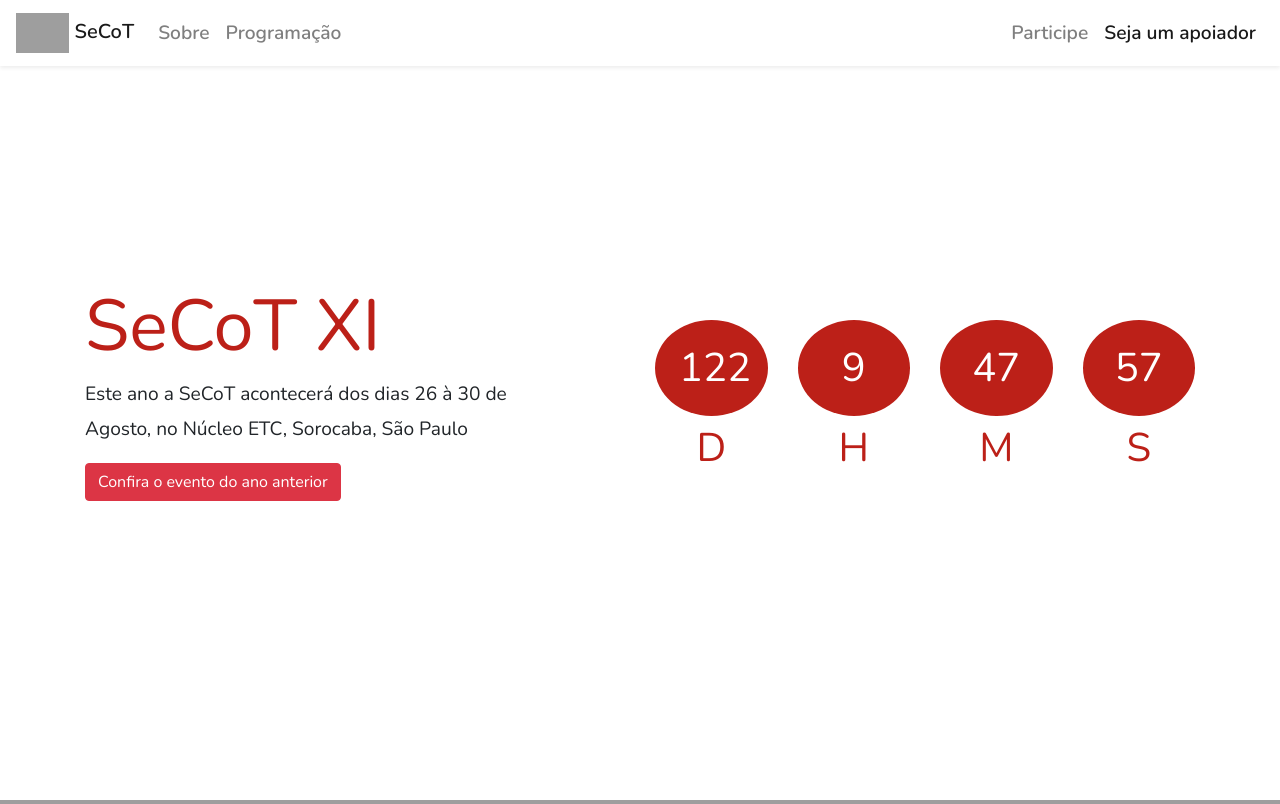
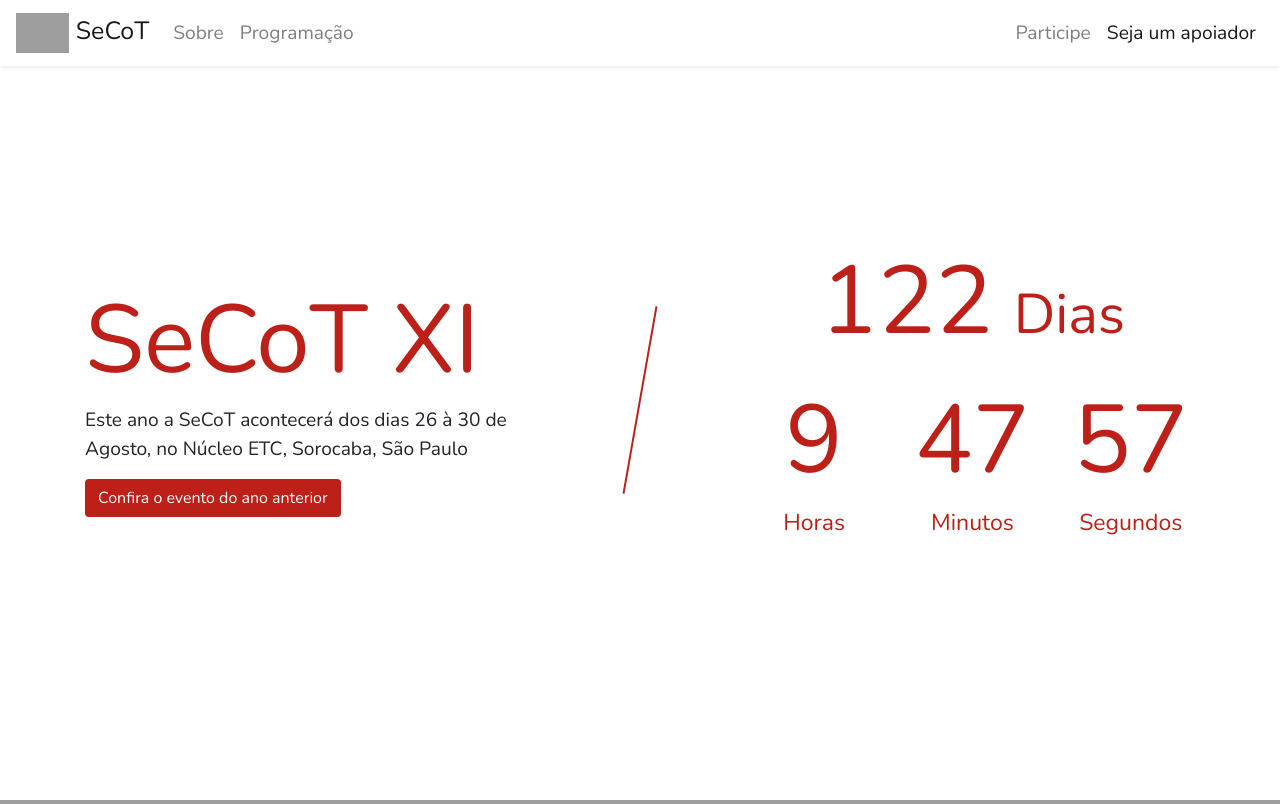
Before and after one commit to rabbit11/secot-landing-page, a PHP site: page /index.html in a window 1280 px wide. Shown: the top 804 px of the page. Run offline with PHP 8.4, Linux system fonts and the light colour scheme; some libraries are stand-ins or nearby versions; grey boxes are pictures that could not be loaded.

Commit message:
mudanças finais para o deploy

```diff
--- a/index.html
+++ b/index.html
@@ -1,5 +1,6 @@
 <!doctype html>
 <html lang="en">
+
 <head>
     <link rel="icon" type="image/png" href="https://secot.com.br/favicon.png">
     <title>SeCoT</title>
@@ -12,6 +13,7 @@
     <link rel="stylesheet" href="https://use.fontawesome.com/releases/v5.8.1/css/all.css" integrity="sha384-50oBUHEmvpQ+1lW4y57PTFmhCaXp0ML5d60M1M7uH2+nqUivzIebhndOJK28anvf" crossorigin="anonymous">
     <link rel="stylesheet" href="styles.css">
 </head>
+
 <body data-spy="scroll" data-target="#mainNavbar">
     <section class="top-bar">
         <nav id="mainNavbar" class="navbar navbar-expand-lg navbar-light fixed-top shadow-sm">
@@ -37,44 +39,39 @@
         </nav>
     </section>
 
-    <section id="banner" class="d-flex align-items-center">
-      <div class="container">
-        <div class="d-flex row align-items-center justify-content-center">
-          <div class="col-md-5">
-            <h1 class="display-3 title">SeCoT XI</h1>
-            <p id="texto">Este ano a SeCoT acontecerá dos dias 26 à 30 de Agosto, no Núcleo ETC, Sorocaba, São Paulo<p>
-            <a class="btn btn-danger" href="https://secot.com.br/">Confira o evento do ano anterior</a>
-          </div>
-          <div class="col-md-1"></div>
-          <!-- <div id="countDown" class="col-md-6 text-center title pt-3 shadow-lg rounded"> -->
-          <div class="d-none d-md-block col-md-6 text-center title">
-            <div class="row">
-              <div class="col-3">
-                <h1 id="dias" class="countDown display-5 rounded-circle p-4"></h1>
-              </div>
-              <div class="col-3">
-                <h1 class="countDown display-5 rounded-circle p-4" id="horas"></h1>
-              </div>
-              <div class="col-3">
-                <h1 class="countDown display-5 rounded-circle p-4" id="minutos"></h1>
-              </div>
-              <div class="col-3">
-                <h1 class="countDown display-5 rounded-circle p-4" id="segundos"></h1>
+    <section id="banner" class="full-height vertical-center container">
+        <div class="vertical-center row">
+            <div class="col-12 col-md-5">
+                <h1 class="display-3 text-red text-center text-md-left mt-5 mt-md-0">SeCoT XI</h1>
+                <p>
+                    Este ano a SeCoT acontecerá dos dias 26 à 30 de Agosto, no Núcleo ETC, Sorocaba, São Paulo
+                </p>
+                <div class="text-center text-md-left">
+                    <a class="btn btn-red" href="https://secot.com.br/">Confira o evento do ano anterior</a>
                 </div>
             </div>
+            <div class="d-none d-md-block col-md line right-rotate bg-red"></div>
+            <div class="d-md-none my-3 col"></div>
+            <div class="counter col-12 col-md-5 text-red text-center">
                 <div class="row">
-              <div class="col-3">
-                <h1 class="display-5">D</h1>
+                    <div class="col-12">
+                        <span id="dias" class="display-1"></span>
+                        <span class="mx-2"></span>
+                        <span class="display-4">Dias</span>
                     </div>
-              <div class="col-3">
-                <h1 class="display-5">H</h1>
                 </div>
-              <div class="col-3">
-                <h1 class="display-5">M</h1>
+                <div class="row mt-4">
+                    <div class="col-4">
+                        <h1 class="display-4 mx-auto" id="horas"></h1>
+                        <p class="label">Horas</p>
                     </div>
-              <div class="col-3">
-                <h1 class="display-5">S</h1>
+                    <div class="col-4">
+                        <h1 class="display-4 mx-auto" id="minutos"></h1>
+                        <p class="label">Minutos</p>
                     </div>
+                    <div class="col-4">
+                        <h1 class="display-4 mx-auto" id="segundos"></h1>
+                        <p class="label">Segundos</p>
                     </div>
                 </div>
             </div>
@@ -82,119 +79,115 @@
     </section>
 
     <section class="conteudo">
-      <section id="sobre" class="d-flex align-items-center">
+        <section id="sobre" class="vertical-center full-height bg-red">
             <div class="container">
                 <div class="d-flex row align-items-center justify-content-center">
                     <div class="col-md-6">
                         <!-- <h1 class="display-3 text-center">espaço para imagem</h1> -->
                         <!-- <img src="https://secot.com.br/img/logo_round.png" alt="logo SeCoT" class="mx-auto d-block"> -->
                     </div>
-            <div class="col-md-6 ">
-              <h1 class="display-3 text-center">Sobre</h1>
-              <p>A SeCoT XI é a 11ª edição da Semana da Computação e Tecnologia da Universidade Federal de São Carlos - campus
-                Sorocaba.</p>
+                    <div class="col-md-6">
+                        <h1 class="display-4 text-center">Sobre</h1>
+                        <p>
+                            A SeCoT XI é a 11ª edição da Semana da Computação e Tecnologia da Universidade Federal de São Carlos - campus Sorocaba.
+                        </p>
 
-              <p>Criada em 2009, a SeCoT é um evento organizado e promovido anualmente pelos alunos do curso com o apoio de docentes da
-                área e considerada um dos maiores eventos acadêmicos sobre tecnologia da região.</p>
+                        <p>
+                            Criada em 2009, a SeCoT é um evento organizado e promovido anualmente pelos alunos do curso com o apoio de docentes da área e considerada um dos maiores eventos acadêmicos sobre tecnologia da região.
+                        </p>
 
-                <p>A SeCoT é um evento que conta com diversas palestras, workshops e minicursos com o objetivo de apresentar e debater temas relacionados à
-                  Computação, bem como suas aplicações em diversas áreas com ênfase em novas tecnologias e tendências do mercado.
+                        <p>
+                            A SeCoT é um evento que conta com diversas palestras, workshops e minicursos com o objetivo de apresentar e debater temas relacionados à Computação, bem como suas aplicações em diversas áreas com ênfase em novas tecnologias e tendências do mercado.
                         </p>
-                <!-- <p>
-                  Sempre tentando trazer o melhor na área de tecnologia e suas diversas áreas, a semana é aberta para toda a comunidade de
-                  Sorocaba, contribuindo para consolidar a cidade como uma região atrativa para captação de programadores e instalação de
-                  empresas de tecnologia.</p> -->
                     </div>
                 </div>
             </div>
         </section>
 
-        <section id="programacao" class="d-flex align-items-center">
-          <div class="container">
-            <div class="d-flex row align-items-center justify-content-center">
+        <section id="programacao" class="container">
+            <div class="vertical-center full-height row">
                 <div class="col-md-6">
-                <h1 class="display-4 text-center title"> < Programação /></h1>
-                <p>A SeCoT XI tem duração dos dias 26/08 - 30/08, onde todos os dias traremos diferentes
-                  palestras e mini cursos focados na área de tecnologia. O evento tem duração das 9h-18h
-                  incluindo coffee-break entre palestras. Além disso no último dia de evento acontece uma
-                  mini maratona de programação na UFSCar Sorocaba.</p>
-                  <p>Ainda não possuímos uma lineup definida, por isso nos acompanhe no em nossas redes sociais para não ficar de fora!
+                    <h1 class="display-4 text-center text-red">&lt; Programação /&gt;</h1>
+                    <p>
+                        A SeCoT XI tem duração dos dias 26/08 - 30/08, onde todos os dias traremos diferentes palestras e mini cursos focados na área de tecnologia. O evento tem duração das 9h-18h incluindo coffee-break entre palestras. Além disso no último dia de evento acontece
+                        uma mini maratona de programação no campus da universidade.
+                    </p>
+                    <p>
+                        Ainda não possuímos uma lineup definida, por isso nos acompanhe em nossas redes sociais para não ficar de fora!
                     </p>
                 </div>
-                <div class="col-md-6 text-center">
-                  <a href="https://www.facebook.com/secot.ufscar/"><i class="fab fa-facebook mr-5"></i></a>
-                  <a href="https://instagram.com/secot.ufscar?utm_source=ig_profile_share&igshid=1rqqywzf0pb4r"><i class="fab fa-instagram ml-5"></i></a>
-                  <!-- <p>Espaço para imagem do evento</p> -->
-                  <!-- <img src="https://scontent.fsod3-1.fna.fbcdn.net/v/t31.0-8/18489878_1561324023910026_3863293913079333034_o.jpg?_nc_cat=104&_nc_ht=scontent.fsod3-1.fna&oh=426db539342aa8cfebdb36fd31df6500&oe=5D713B61" alt=""> -->
+                <div class="col-md-6 d-flex justify-content-around mb-5 mb-md-0">
+                    <a href="https://www.facebook.com/secot.ufscar/">
+                        <i class="fab fa-facebook text-red fa-9x"></i>
+                    </a>
+                    <a href="https://instagram.com/secot.ufscar?utm_source=ig_profile_share&igshid=1rqqywzf0pb4r">
+                        <i class="fab fa-instagram text-red fa-9x"></i>
+                    </a>
+                </div>
+            </div>
+        </section>
+
+        <section id="participe" class="text-white">
+            <div class="container">
+                <div class="vertical-center full-height row">
+                    <div class="ml-auto col-md-6">
+                        <h1 class="display-4 text-center">
+                            Participe
+                        </h1>
+                        <p>
+                            A participação na SeCoT XI é gratuita para todos! Sendo necessária apenas uma inscrição prévia para garantir a sua vaga!
+                        </p>
+                        <p>
+                            As inscrições serão liberadas em nosso site, assim que a lineup for definida.
+                        </p>
                     </div>
                 </div>
             </div>
         </section>
 
-          <section id="participe" class="d-flex align-items-center">
-            <div class="container">
-              <div class="d-flex row align-items-right justify-content-center">
-                <div class="col-md-6 order-2 order-md-1">
+        <section id="apoiadores" class="container">
+            <div class="vertical-center full-height">
+                <div class="w-100 d-flex row align-items-center justify-content-center">
+                    <div class="col-md-6 text-center">
+                        <h1 class="display-4 text-center text-red">Seja um apoiador</h1>
+                        <p>
+                            Deseja se tornar um apoiador do evento?
+                        </p>
+                        <p>
+                          Basta preencher o formulário e entraremos em contanto com você!
+                        </p>
                     </div>
-                <div class="col-md-6 order-1 order-md-2">
-                  <h1 class="display-4 text-center">
-                    Participe
-                  </h1>
-                  <p>A participação na SeCoT XI é gratuita para todos!
-                    Sendo necessária apenas uma inscrição prévia para garantir sua vaga!</p>
-                  <p>
-                    As inscrições serão liberadas em nosso site,
-                    assim que a lineup for definida.<p>
+                    <div class="col-md-6 text-center">
+                        <a class="btn btn-red" href="https://bit.ly/2ZvGzDe">
+                            <i class="fas fa-external-link-alt"></i> Acessar o formulário
+                        </a>
                     </div>
                 </div>
             </div>
         </section>
-
-          <section id="apoiadores" class="d-flex align-items-center">
+        <section id="organizacao" class="organizacao full-height vertical-center bg-red">
             <div class="container">
-              <div class="d-flex row align-items-center justify-content-center">
-                <div class="col-md-6 ">
-                  <h1 class="display-4 text-center title">Seja um apoiador</h1>
-                  <p>Deseja se tornar um apoiador do evento? Basta preencher o formulário e entraremos em
-                    contanto com você!
-                  </p>
-                </div>
-                <div class="col-md-6 text-center">
-                  <a class="badge badge-danger text-wrap" href="https://bit.ly/2ZvGzDe">Formulário de interesse</a>
-                </div>
-              </div>
-            </div>
-          </section>
-          <section id="organizacao" class="d-flex align-items-center">
-            <div class="container">
-              <div class="row ">
-                <div class="col-md-6">
                 <h1 class="display-4 text-center">Organização</h1>
-                  <div class="row">
-                    <div class="col-md-6 text-center">
-                      <img class="w-100 mx-auto"src="https://secot.com.br/img/logo_ufscar.png" alt="logo ufscar" srcset="">
-                    </div>
-                    <div class="col-md-6 text-center">
-                      <img class="w-75 mx-auto"src="https://secot.com.br/img/logo_caccs.png" alt="logo Centro Acadêmico BCC" srcset="">
-                    </div>
-                  </div>
-                </div>
-                <div class="col-md-6 mx-auto">
-                  <h1 class="display-4 text-center">Desenvolvido por</h1>
-                  <p class="mt-3 ml-5 ">
-                    <a class="badge badge-danger text-wrap" href="https://github.com/rabbit11">Pedro Coelho</a> e
-                    <a class="badge badge-danger text-wrap" href="https://github.com/nathamcoracini">Natham Coracini</a>
-                  </p>
-                </div>
+                <div class="d-flex justify-content-around vertical-center flex-wrap">
+                    <img class="img-fluid" src="https://secot.com.br/img/logo_ufscar.png" alt="logo ufscar">
+                    <img class="img-fluid" src="https://secot.com.br/img/logo_caccs.png" alt="logo Centro Acadêmico BCC">
                 </div>
             </div>
         </section>
     </section>
+    <footer class="bg-dark-red py-1">
+        <p class="text-center my-2">
+            Desenvolvido por
+            <a class="badge badge-light text-wrap" href="https://github.com/rabbit11">Pedro Coelho</a> e
+            <a class="badge badge-light text-wrap" href="https://github.com/nathamcoracini">Natham Coracini</a>
+        </p>
+    </footer>
     <!-- Optional JavaScript -->
     <!-- jQuery first, then Popper.js, then Bootstrap JS -->
-  <script src="https://code.jquery.com/jquery-3.3.1.slim.min.js" integrity="sha384-q8i/X+965DzO0rT7abK41JStQIAqVgRVzpbzo5smXKp4YfRvH+8abtTE1Pi6jizo" crossorigin="anonymous"></script>
+    <script src="https://code.jquery.com/jquery-3.4.0.min.js"></script>
     <script src="https://cdnjs.cloudflare.com/ajax/libs/popper.js/1.14.7/umd/popper.min.js" integrity="sha384-UO2eT0CpHqdSJQ6hJty5KVphtPhzWj9WO1clHTMGa3JDZwrnQq4sF86dIHNDz0W1" crossorigin="anonymous"></script>
     <script src="https://stackpath.bootstrapcdn.com/bootstrap/4.3.1/js/bootstrap.min.js" integrity="sha384-JjSmVgyd0p3pXB1rRibZUAYoIIy6OrQ6VrjIEaFf/nJGzIxFDsf4x0xIM+B07jRM" crossorigin="anonymous"></script>
     <script src="script.js"></script>
 </body>
+
 </html>
--- a/styles.css
+++ b/styles.css
@@ -1,104 +1,122 @@
-body{
+body {
     font-family: 'Nunito', sans-serif;
     overflow-x: hidden;
 }
 
-#banner{
-    /* display: flex;
-    flex-flow: column;
-    height: 100%;
-    flex-grow: 1; */
-    vertical-align: middle;
-    line-height: 35px;
-    min-height: 100vh;
-    min-width: 100vw;
+.bg-red {
+    background-color: #BC2018;
+    color: #FFFFFF;
 }
 
-#banner #texto{
+.bg-dark-red {
+    background-color: #811712;
+    color: #FFFFFF;
+}
+
+.text-red {
+    color: #BC2018;
+}
+
+.btn-red,
+.badge-red {
+    background: #BC2018;
+    color: #ffffff;
+}
+
+.btn-red:hover,
+.badge-red:hover {
+    background: #811712;
+    color: #ffffff;
+}
+
+.text-white {
+    color: #FFFFFF;
+}
+
+.full-height {
+    min-height: 100vh;
+}
+
+.full-width {
+    min-width: 100vh;
+}
+
+.vertical-center {
+    display: flex;
+    align-items: center;
+}
+
+.counter .label {
     font-size: 1.2em;
 }
 
-.conteudo{
-    font-size: 1.2em;
+.organizacao img {
+    max-width: 100%;
+    max-height: 200px;
 }
 
-#sobre{
-    background:#BC2018;
-    color:white;
-    min-height: 100vh;
+#sobre {
     background-image: url(img/aa3-invertido.jpg);
     background-position: center;
     background-size: cover;
 }
 
-
-#programacao{
-    min-height: 100vh;
-}
-
-#programacao a{
-    font-size: 65px;
-}
-
-#participe{
-    color: white;
-    min-height: 100vh;
-    background:#BC2018;
+#participe {
     background-image: url(img/aa.jpg);
     background-position: center;
     background-size: cover;
 }
 
-#apoiadores{
-    min-height: 100vh;
-
+#mainNavbar {
+    background: #FFFFFF;
 }
 
-#apoiadores a{
+#mainNavbar.scrolled {
+    background: #BC2018;
+    color: white;
+    transition: background 800ms;
+}
+
+#banner{
     font-size: 1.2em;
 }
 
-#mainNavbar{
-    font-size: 1.2em;
+.navbar-brand{
+    font-size: 1.5em;
+}
+
+.navbar-brand img {
+    height: 40px;
+}
+
+
+.line {
+    height: 1px;
+    padding: 1px;
+}
+
+.right-rotate {
+    -ms-transform: rotate(-80deg);
+    -webkit-transform: rotate(-80deg);
+    transform: rotate(-80deg);
+}
+
+.conteudo{
+    font-size: 1.1em;
     font-weight: 600;
 }
 
-#mainNavbar.scrolled{
-    background: #BC2018;
-    color: white;
-    transition: background 800ms;
-
+ @media (min-width: 768px) {
+    .conteudo {
+        font-size: 1.4em;
+    }
+    .navbar-brand{
+        font-size: 1.3em;
+    }
+    #mainNavbar{
+        font-size: 1.2em;
+    }
+    #banner h1{
+        font-size: 6.0rem;
+    }
 }
-
-#organizacao{
-    color: white;
-    min-height: 100vh;
-    background:#BC2018;
-}
-
-#organizacao a{
-    font-size: 1.2rem;
-}
-
-.countDown{
-    color:white;
-    background: #BC2018;
-}
-
-.title{
-    color:#BC2018;
-}
-
-.navbar-brand img{
-    height: 40px;
-}
-
-.conteudo img{
-    margin-left: 100px;
-    height: 200px;
-}
-
-.fab{
-    color: #BC2018;
-    font-size: 2.0em;
-}
```
Also changed, not shown: script.js (+39 -0 lines), img/logo-circuito.png (added). Lines whose indentation alone changed are shown as unchanged.
